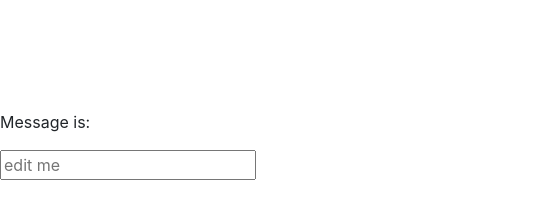
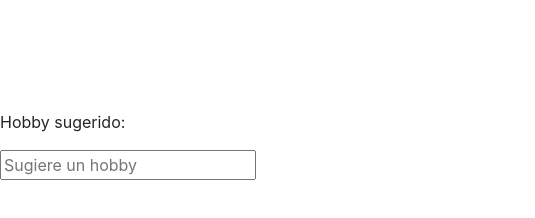
Before and after one commit to miketanori/Actividad-VueJS, a plain HTML site: page index.html in a window 1280 px wide. Shown: the part 350-568 px from the top of the page, 0-535 px from the left. Drawn offline with nearby package versions, Linux system fonts and the light colour scheme.

```diff
--- a/index.html
+++ b/index.html
@@ -34,8 +34,8 @@
         </div>
 
         <div id = "mensaje">
-        <p>Message is: {{ message }}</p>
-        <input v-model="message" placeholder="edit me" />
+        <p>Hobby sugerido: {{ message }}</p>
+        <input v-model="message" placeholder="Sugiere un hobby" />
         </div>
 
         <script src="basic.js"></script>
```
